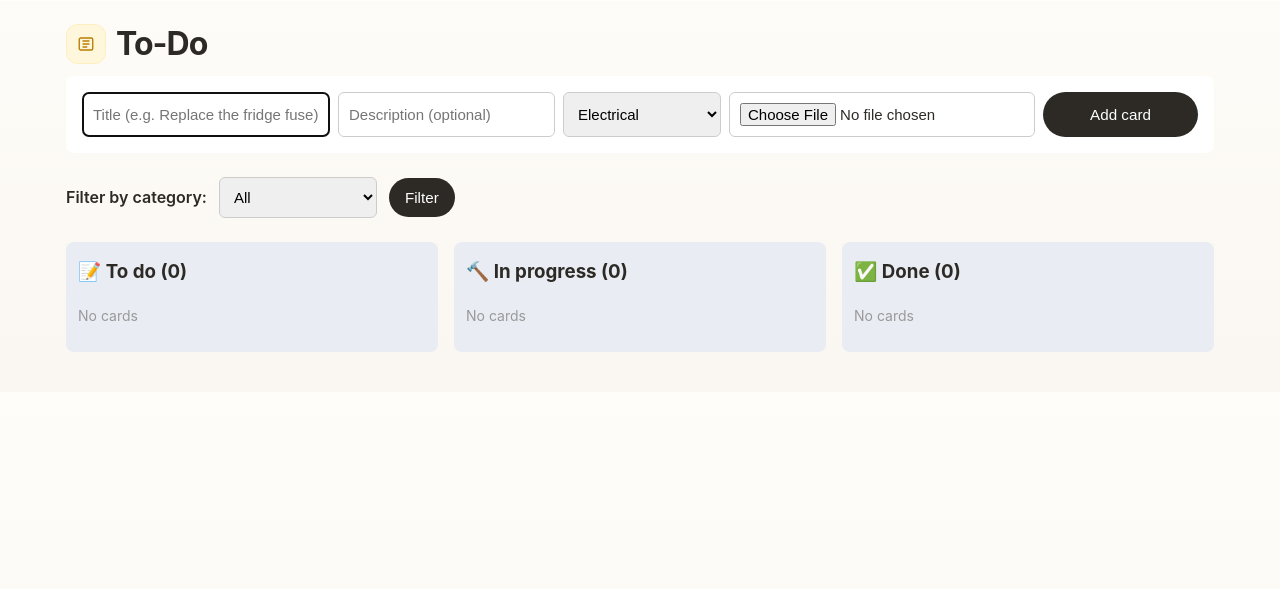
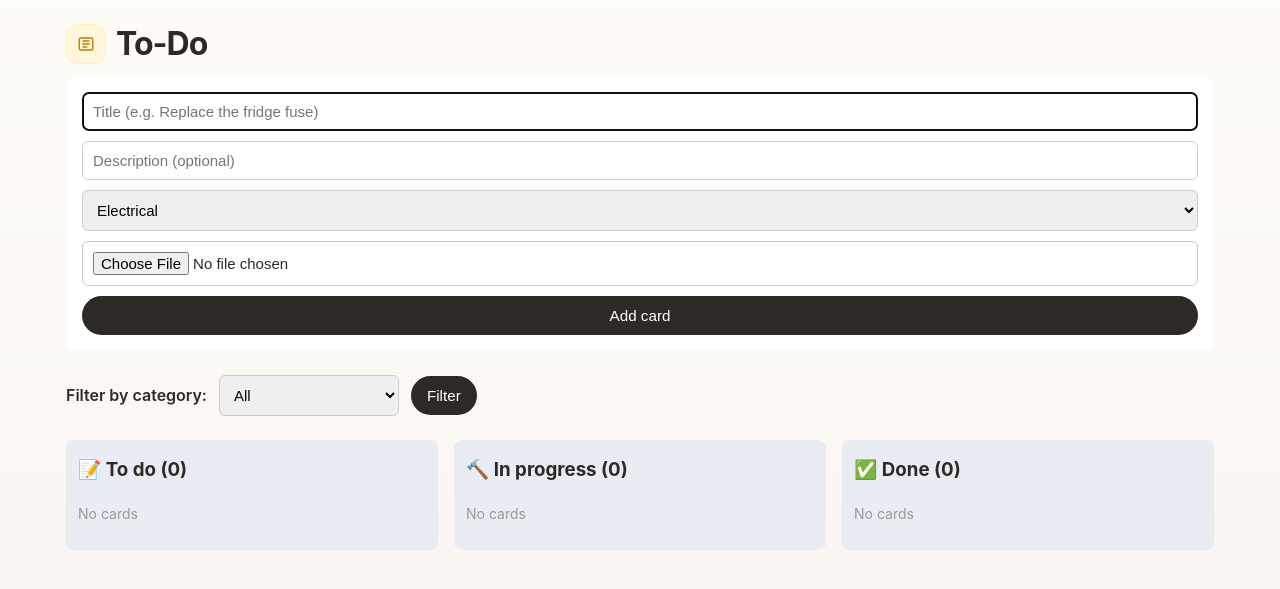
Before and after one commit to bartlomiejsurma/todoproject, a Flask app: page /issues in a window 1280 px wide. Shown: the part 98-687 px from the top of the page. Run offline with Flask 3, Linux system fonts and the light colour scheme; the visitor is signed in with stand-in values (Sample User, id 1); data that the repository does not hold is empty.

Commit message:
Refactor forms in templates for improved layout and consistency: adjust grid styles and input widths across deadlines, gallery, index, and issues pages.

```diff
--- a/app/templates/issues.html
+++ b/app/templates/issues.html
@@ -6,23 +6,23 @@
         <span>To-Do</span>
     </h1>
 
-    <form action="/issues/add" method="post" enctype="multipart/form-data" style="display:grid; grid-template-columns: 1.6fr 1.4fr 1fr 1fr 1fr; gap:8px; margin-bottom:24px; background:white; padding:16px; border-radius:8px;">
+    <form action="/issues/add" method="post" enctype="multipart/form-data" style="display:grid; gap:10px; margin-bottom:24px; background:white; padding:16px; border-radius:8px;">
         <input type="text" name="title" placeholder="Title (e.g. Replace the fridge fuse)" autofocus
-               style="min-width:200px; padding:10px; font-size:15px; border:1px solid #ccc; border-radius:6px;">
+               style="width:100%; padding:10px; font-size:15px; border:1px solid #ccc; border-radius:6px;">
         <input type="text" name="description" placeholder="Description (optional)"
-               style="min-width:200px; padding:10px; font-size:15px; border:1px solid #ccc; border-radius:6px;">
-        <select name="category" style="padding:10px; font-size:15px; border:1px solid #ccc; border-radius:6px;">
+               style="width:100%; padding:10px; font-size:15px; border:1px solid #ccc; border-radius:6px;">
+        <select name="category" style="width:100%; padding:10px; font-size:15px; border:1px solid #ccc; border-radius:6px;">
             {% for category in categories %}
             <option value="{{ category }}">{{ category_labels[category] }}</option>
             {% endfor %}
         </select>
-        <input type="file" name="image" accept="image/*" style="padding:10px; font-size:15px; border:1px solid #ccc; border-radius:6px;">
-        <button type="submit" style="min-width:120px;">Add card</button>
+        <input type="file" name="image" accept="image/*" style="width:100%; padding:10px; font-size:15px; border:1px solid #ccc; border-radius:6px;">
+        <button type="submit" style="width:100%;">Add card</button>
     </form>
 
-    <form action="/issues" method="get" style="margin-bottom:24px; display:flex; gap:12px; align-items:center;">
+    <form action="/issues" method="get" style="margin-bottom:24px; display:flex; flex-wrap:wrap; gap:12px; align-items:center;">
         <label for="category-filter" style="font-weight:600;">Filter by category:</label>
-        <select id="category-filter" name="category" style="padding:10px; font-size:15px; border:1px solid #ccc; border-radius:6px;">
+        <select id="category-filter" name="category" style="padding:10px; font-size:15px; border:1px solid #ccc; border-radius:6px; min-width:180px;">
             <option value="" {% if not selected_category %}selected{% endif %}>All</option>
             {% for category in categories %}
             <option value="{{ category }}" {% if selected_category == category %}selected{% endif %}>{{ category_labels[category] }}</option>
@@ -31,7 +31,7 @@
         <button type="submit" class="btn">Filter</button>
     </form>
 
-    <div style="display:grid; grid-template-columns: repeat(3, 1fr); gap:16px;">
+    <div style="display:grid; grid-template-columns: repeat(auto-fit, minmax(220px, 1fr)); gap:16px;">
         {% set column_titles = {'todo': '📝 To do', 'doing': '🔨 In progress', 'done': '✅ Done'} %}
         {% for status in ['todo', 'doing', 'done'] %}
         <div style="background:#e9edf3; border-radius:8px; padding:12px;">
```
Also changed, not shown: app/templates/deadlines.html (+6 -6 lines), app/templates/gallery.html (+5 -5 lines), app/templates/index.html (+8 -8 lines).
